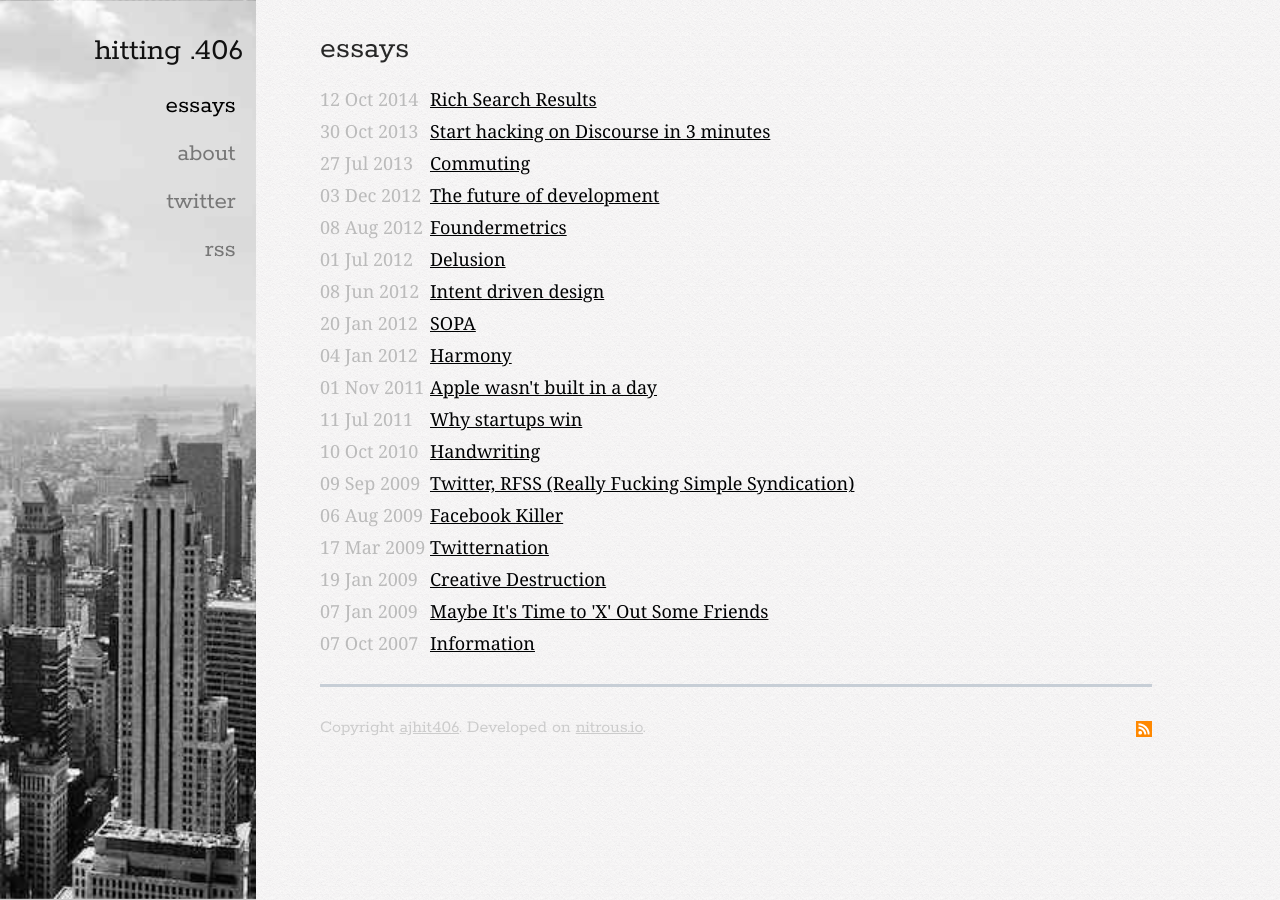
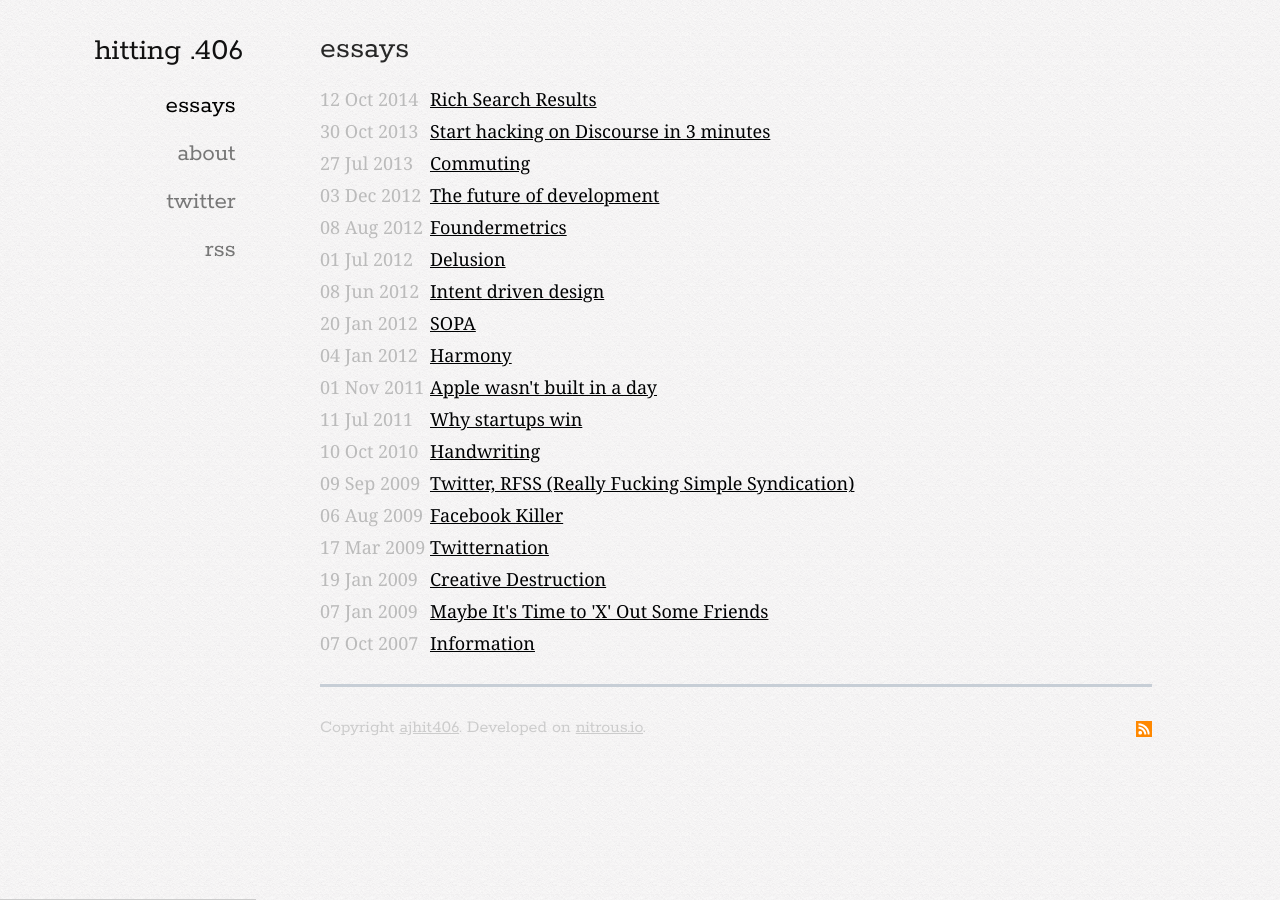
Before and after one commit to ajhit406/ajhit406.github.io, a Jekyll site: the page built from index.html, in a window 1280 px wide. Built offline with Jekyll 4.4.1, drawn with Linux system fonts in a browser that asks for light colours; Markdown is read by kramdown in place of the engine named in the settings.

Commit message:
cleaning up the bg

```diff
--- a/css/screen.css
+++ b/css/screen.css
@@ -23,9 +23,9 @@ body {
   padding: 0;
   width: 100%;
   background-color: transparent;
-  background-image: url('../images/pattern.png') ;
+  /* background-image: url('../images/pattern.png');
   background-position: 0;
-  background-repeat: repeat;
+  background-repeat: repeat; */
   font-family: Palantino Roman, Georgia, Cambria, serif;
   font-size: 18px;
   font-size: 1.8rem;
@@ -186,6 +186,7 @@ pre code {
   cursor: pointer;
   *margin-left: .3em;
 }
+
 .btn:visited,.btn:hover {color: #404040;text-decoration: none;border-color: #aaa;}
 .btn:active {-webkit-box-shadow:inset 0 0 7px 1px rgba(0,0,0,0.3);-moz-box-shadow:inset 0 0 7px 1px rgba(0,0,0,0.3);box-shadow:inset 0 0 7px 1px rgba(0,0,0,0.3);}
 input[type="submit"].btn:hover {border-color: #cccccc;}
@@ -193,9 +194,22 @@ input[type="submit"].btn:hover {border-color: #cccccc;}
 .btn-disabled {-webkit-opacity: 0.5;-moz-opacity: 0.5;opacity: 0.5;cursor: default;}
 
 /* Banner =================================================== */
-[role="banner"] {border-bottom:1px solid #ccc;position:fixed;width:100%;padding: 1em 0 0;margin-bottom: 1em;background: url('../images/pattern.png') 0 repeat;}
+[role="banner"] {
+  border-bottom:1px solid #ccc;
+  position:fixed;
+  width:100%;
+  padding: 1em 0 0;
+  margin-bottom: 1em;
+  background: url('../images/pattern.png') 0 repeat;
+}
 
-#hoverlay[role="banner"].active {-webkit-box-shadow:0 1px 12px rgba(0,0,0,0.5);-moz-box-shadow:0 1px 12px rgba(0,0,0,0.3);box-shadow:0 1px 12px rgba(0,0,0,0.3);-webkit-transition: all 0.8s ease;-moz-transition: all 0.8s ease;}
+#hoverlay[role="banner"].active {
+  -webkit-box-shadow:0 1px 12px rgba(0,0,0,0.5);
+  -moz-box-shadow:0 1px 12px rgba(0,0,0,0.3);
+  box-shadow:0 1px 12px rgba(0,0,0,0.3);
+  -webkit-transition: all 0.8s ease;
+  -moz-transition: all 0.8s ease;
+}
 
 /* Navigation =================================================== */
 [role="navigation"] {
@@ -346,20 +360,44 @@ footer[role="contentinfo"] span#feeds {float: right;}
   }
 
 }
+
 @media only screen and (min-width: 600px) {
   .vh480 {display:block;}
   /* 600 =================================================== */
   ul, ol {margin-left: -24px;}
 }
+
 @media only screen and (min-width: 768px) {
-  [role="banner"] {background-image: url('../images/nyc-t.jpeg');background-size: auto 100%;}
-  [role="navigation"] a#home {font-size: 3.2rem;line-height: 3.2rem;}
-   #hoverlay[role="banner"].active {-webkit-box-shadow: none;border: none;}
 
-   h1 {font-size: 3.2rem;}
-   h2 {font-size: 2.8rem;}
-   h3 {font-size: 2.2rem;}
-   h4 {font-size: 1.8rem;}
+  #hoverlay[role="banner"].active [role="navigation"] {
+    opacity: .1;
+    transition: opacity 1s;
+    -webkit-transition: opacity 1s;
+  }
+
+  #hoverlay[role="banner"].active [role="navigation"]:hover {
+    opacity: 1;
+    transition: opacity .6s;
+    -webkit-transition: opacity .6s;
+  }
+
+  [role="banner"] {
+    /* background-image: url('../images/nyc-t.jpeg');
+    background-size: auto 100%; */
+    background: transparent;
+  }
+
+  [role="navigation"] a#home {
+    font-size: 3.2rem;
+    line-height: 3.2rem;
+  }
+
+  #hoverlay[role="banner"].active {-webkit-box-shadow: none;border: none;}
+
+  h1 {font-size: 3.2rem;}
+  h2 {font-size: 2.8rem;}
+  h3 {font-size: 2.2rem;}
+  h4 {font-size: 1.8rem;}
 
   /* 768 =================================================== */
   .vh600 {display: block;}
@@ -370,7 +408,20 @@ footer[role="contentinfo"] span#feeds {float: right;}
 
   #content {padding-top: 0;}
 
-  [role="banner"] {padding-top:1.95em;display: block;top:0;left:0;bottom:0;left:0;position:fixed;margin-bottom:0;width: 20%;min-height:auto;text-align: right;}
+  [role="banner"] {
+    padding-top:1.95em;
+    display: block;
+    top:0;
+    left:0;
+    bottom:0;
+    left:0;
+    position:fixed;
+    margin-bottom:0;
+    width: 20%;
+    min-height:auto;
+    text-align: right;
+  }
+
   [role="banner"] a[href="#navigation"] { display: none !important;visibility: hidden;}
   [role="navigation"] ul.links li {margin: 0 0 7px;}
   [role="navigation"] ul.links li a {padding-right:15px;color: #777}
```
